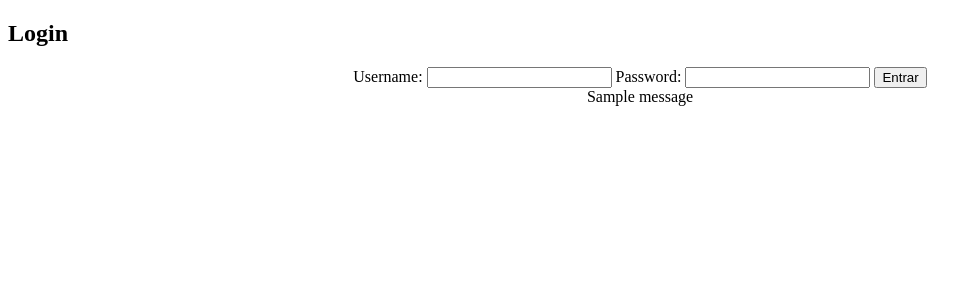
After one commit to nicolasoliveiramor/agenda_django, a Django app: a page that uses templates/login.html in a window 1280 px wide. The commit adds this page. Shown: the top 300 px of the page, without its empty margins (0-980 px from the left). Run offline with Django 5.2, Linux system fonts and the light colour scheme; one stand-in notice (Sample message) is shown.

```diff
--- a/agenda/urls.py
+++ b/agenda/urls.py
@@ -1,8 +1,15 @@
 from django.contrib import admin
 from django.urls import path
+from django.views.generic import RedirectView
 from core import views
 
 urlpatterns = [
     path('admin/', admin.site.urls),
-    path('agenda/', views.Lista_eventos)
+    path('agenda/', views.lista_eventos),
+    path('agenda/evento/', views.evento),
+    path('agenda/evento/submit', views.submit_evento),
+    path('', RedirectView.as_view(url='/agenda/')),
+    path('login/', views.user_login),
+    path('login/submit', views.submit_login),
+    path('logout/', views.logout_user)
 ]
--- a/core/views.py
+++ b/core/views.py
@@ -1,9 +1,49 @@
-from django.shortcuts import render
+from django.shortcuts import render, redirect
 from core.models import Evento
+from django.contrib.auth.decorators import login_required
+from django.contrib.auth import authenticate, login, logout
+from django.contrib import messages
 
 # Create your views here.
 
-def Lista_eventos(request):
-    evento = Evento.objects.all()
+def user_login(request):
+    return render(request, 'login.html')
+
+def submit_login(request):
+    if request.POST:
+        username = request.POST.get('username')
+        password = request.POST.get('password')
+        usuario = authenticate(username=username, password=password)
+        if usuario is not None:
+            login(request, usuario)
+            return redirect('/agenda')
+        else:
+            messages.error(request, 'Usuário ou senha inválidos')
+
+    return redirect('/login')
+
+def logout_user(request):
+    logout(request)
+    return redirect('/login')
+
+@login_required(login_url='/login/')
+def lista_eventos(request):
+    usuario = request.user
+    evento = Evento.objects.filter(usuario=usuario)
     dados = {'eventos': evento}
     return render(request, 'agenda.html', dados)
+
+@login_required(login_url='/login/')
+def evento(request):
+    return render(request, 'evento.html')
+
+@login_required(login_url='/login/')
+def submit_evento(request):
+    if request.POST:
+        titulo = request.POST.get('titulo')
+        data_evento = request.POST.get('data_evento')
+        descricao = request.POST.get('descricao')
+        usuario = request.user
+        Evento.objects.create(titulo=titulo, data_evento=data_evento, descricao=descricao, usuario=usuario)
+        messages.success(request, 'Evento criado com sucesso')
+    return redirect('/')
--- a/templates/agenda.html
+++ b/templates/agenda.html
@@ -7,7 +7,7 @@
   <body>
     {% include 'model-header.html' %}
 
-    {% include 'model.body.html' %}
+    {% include 'model-body.html' %}
 
     {% include 'model-footer.html' %}
   </body>
--- /dev/null
+++ b/templates/login.html
@@ -0,0 +1,26 @@
+<!doctype html>
+<head>
+  <meta charset="UTF-8" />
+  <title>Login</title>
+</head>
+<html lang="pt-BR">
+  <body>
+    <div style="center">
+      <h2>Login</h2>
+      <div style="text-align: center">
+        <form action="submit" method="POST"> {% csrf_token %}
+          <label for="username">Username:</label>
+          <input type="text" id="username" name="username" required />
+          <label for="password">Password:</label>
+          <input type="password" id="password" name="password" required />
+          <button type="submit">Entrar</button>
+        </form>
+      </div>
+      {% for message in messages %}
+        <div style="text-align: center">
+          {{ message }}
+        </div>
+      {% endfor %}
+    </div>
+  </body>
+</html>
--- a/templates/model.body.html
+++ b/templates/model-body.html
@@ -2,4 +2,8 @@
 <ul>
   <li>{{ evento.titulo }} - {{ evento.get_data_evento }}</li>
 </ul>
-{% endfor %} {% endblock %}
+{% endfor %}
+<a href="evento/">
+  <button>Adicionar evento</button>
+</a>
+{% endblock %}
--- a/templates/model-header.html
+++ b/templates/model-header.html
@@ -1 +1,5 @@
-<h1>Agendamentos</h1>
+<meta charset="UTF-8">
+<div style="text-align: right">
+  <a href="/logout">logout</a>
+</div>
+<h1>Agenda</h1>
```
Also changed, not shown: templates/evento.html (added, +32 -0 lines), db.sqlite3, 1 other file.
